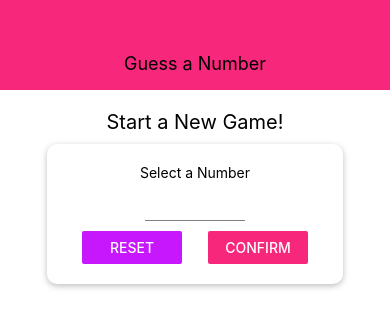
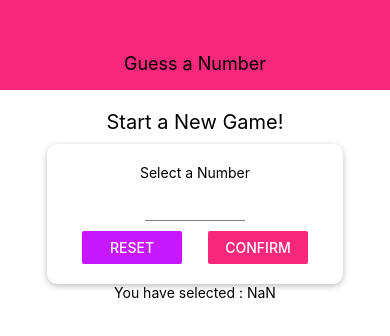
Before and after one commit to yashjsalian23/guessNumberGame, a React Native app: screen / in a window 390 px wide. Both pictures are taken after a click on the button "CONFIRM". Shown: the top 336 px of the page. Built offline with nearby package versions, Linux system fonts and the light colour scheme.

Commit message:
added confirm handler

```diff
--- a/screen/StartGameScreen.js
+++ b/screen/StartGameScreen.js
@@ -8,6 +8,8 @@ import Input from '../components/Input';
 const StartGameScreen = () => {
 
     const [enteredtext, setEnteredText] = useState('');
+    const [confirmed, setConfirmed] = useState(false);
+    const [selectedNumber, setSelectedNumber] = useState();
 
     let inputChangeHandler = inputText => {
         setEnteredText(
@@ -17,6 +19,22 @@ const StartGameScreen = () => {
 
     let resetInputHandler = () => {
         setEnteredText('');
+        setConfirmed(false);
+    }
+
+    let confirmInputHandler = () => {
+        let confirmedValue = parseInt(enteredtext);
+        if(confirmedValue === NaN || confirmedValue <= 0 || confirmedValue >= 99){
+            return;
+        }
+        setConfirmed(true);
+        setSelectedNumber(confirmedValue);
+        setEnteredText('');
+    }
+
+    let confirmedOutput;
+    if(confirmed){
+        confirmedOutput = <Text>You have selected : {selectedNumber}</Text>
     }
 
     return (
@@ -36,9 +54,10 @@ const StartGameScreen = () => {
                      value={enteredtext}/>
                     <View style={styles.buttonContainer}>
                         <View style={styles.button}><Button title="Reset" color={Colors.accent} onPress={resetInputHandler} /></View>
-                        <View style={styles.button}><Button title="confirm" color={Colors.primary } /></View>
+                        <View style={styles.button}><Button title="confirm" color={Colors.primary} onPress={confirmInputHandler} /></View>
                     </View>
                 </Card>
+                {confirmedOutput}
             </View>
      </TouchableWithoutFeedback>
     );
```
